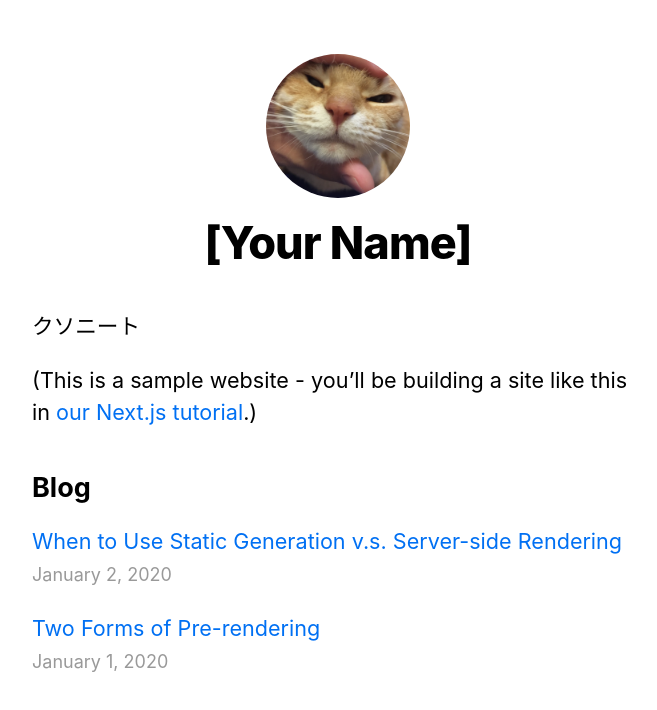
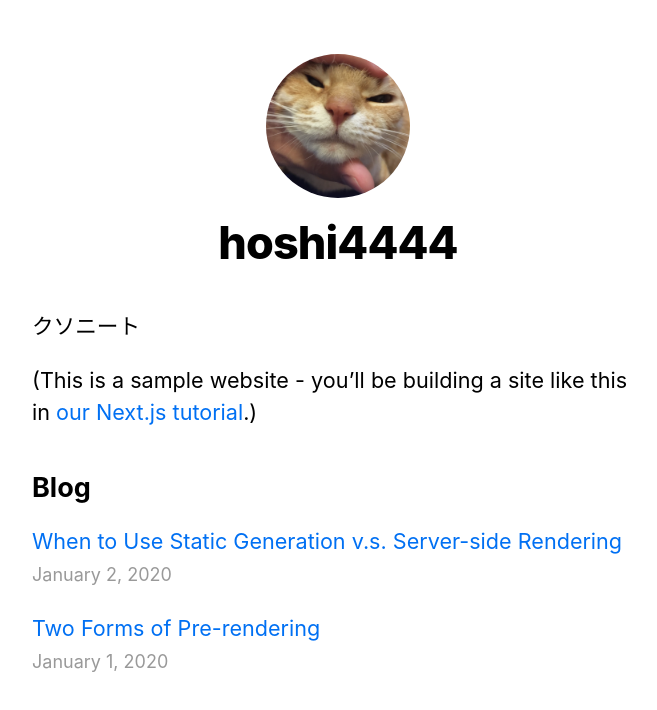
Before and after one commit to hoshi4444/test_next, a Next.js app: page / in a window 1280 px wide. Shown: the top 710 px of the page, without its empty margins (302-959 px from the left). Built offline with nearby package versions, Linux system fonts and the light colour scheme.

Commit message:
change name

```diff
--- a/components/layout.tsx
+++ b/components/layout.tsx
@@ -3,8 +3,8 @@ import styles from './layout.module.css'
 import utilStyles from '../styles/utils.module.css'
 import Link from 'next/link'
 
-const name = '[Your Name]'
-export const siteTitle = 'Next.js Sample Website'
+const name = 'hoshi4444'
+export const siteTitle = 'hoshi4444 Next'
 
 export default function Layout({
   children,
```
